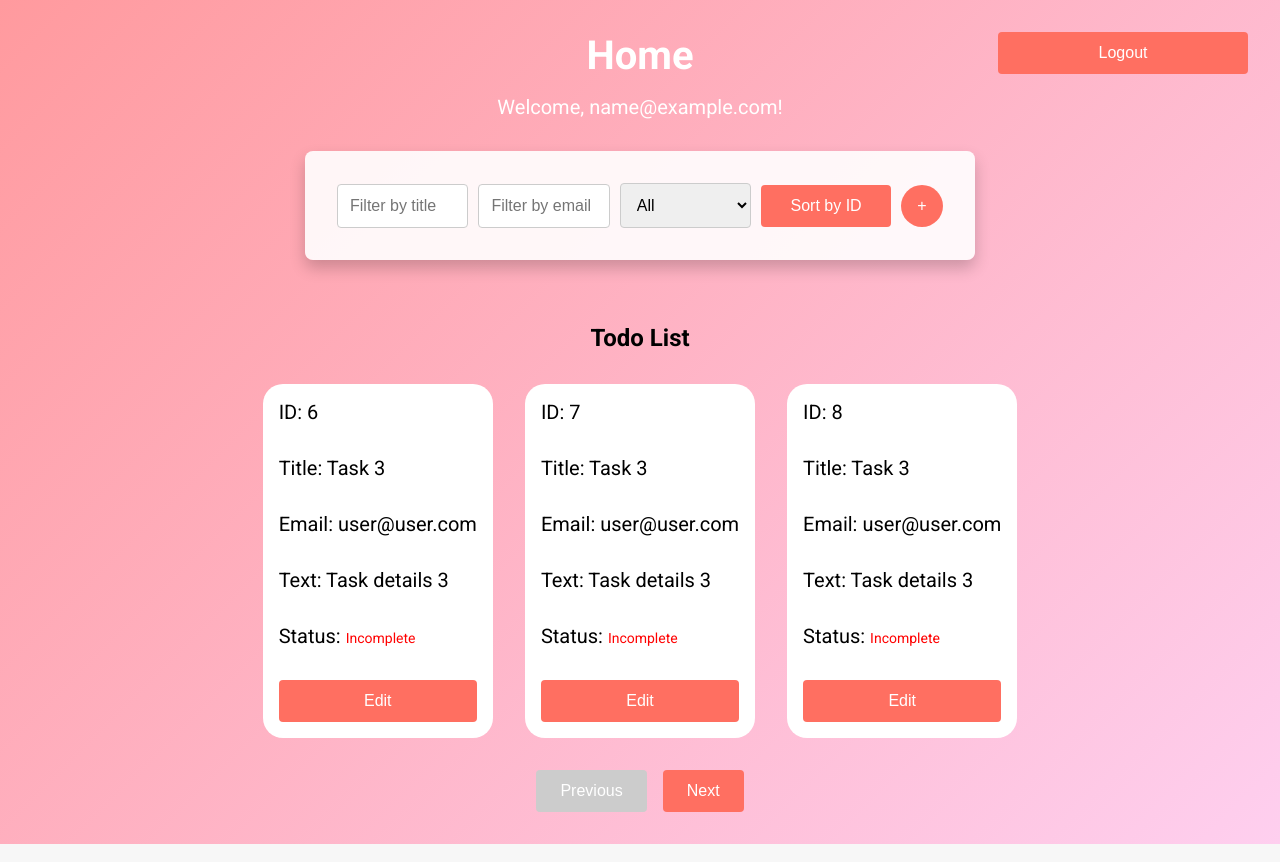
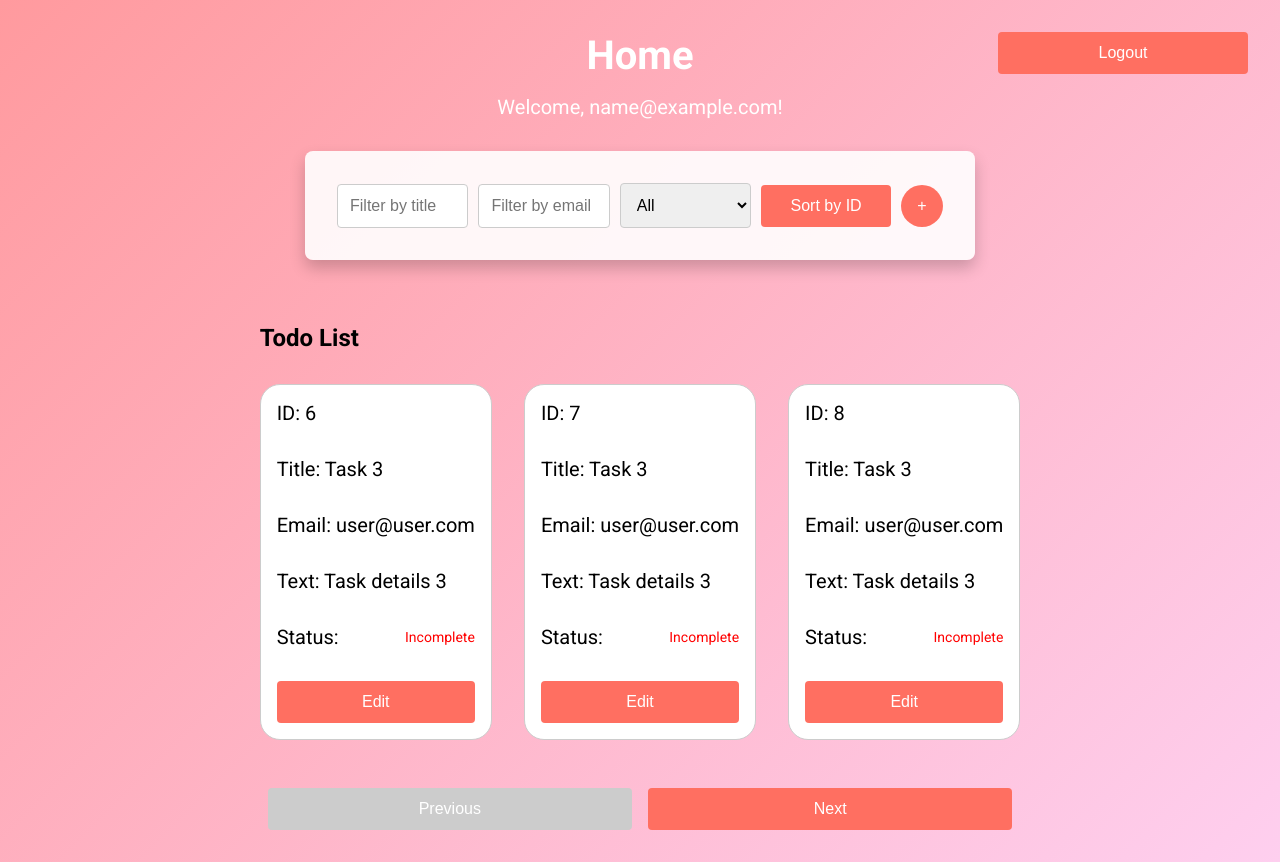
Before and after one commit to koliaha/todo-app, a Vue app: page / in a window 1280 px wide. Built offline with nearby package versions, Linux system fonts and the light colour scheme; sample sign-in values are in the browser's storage.

Commit message:
add fixes

```diff
--- a/src/assets/main.scss
+++ b/src/assets/main.scss
@@ -153,6 +153,12 @@ span {
 .todo-item {
   p {
     color: black;
+    display: flex;
+    justify-content: space-between;
+    align-items: center;
+  }
+  span {
+    margin: 0;
   }
 }
 @keyframes fadeInUp {
--- a/src/components/TodoForm.vue
+++ b/src/components/TodoForm.vue
@@ -32,14 +32,12 @@
 </template>
 
 <script setup lang="ts">
-import { ref } from 'vue'
 import { useStore } from 'vuex'
 import { useForm, useField } from 'vee-validate'
 import * as yup from 'yup'
 
 const store = useStore()
 
-// Определяем схему валидации с использованием yup
 const schema = yup.object({
   title: yup
     .string()
@@ -49,16 +47,12 @@ const schema = yup.object({
   email: yup.string().email('Invalid email').required('Email is required'),
   text: yup.string(),
 })
-
-// Используем useForm и useField из vee-validate для управления формой и полями
 const { handleSubmit, errors, resetForm } = useForm({
   validationSchema: schema,
 })
-
 const { value: title } = useField('title')
 const { value: email } = useField('email')
 const { value: text } = useField('text')
-
 const onSubmit = (values: { title: string; email: string; text?: string }) => {
   store.dispatch('addTodo', {
     title: values.title,
--- a/src/components/TodoItem.vue
+++ b/src/components/TodoItem.vue
@@ -1,74 +1,53 @@
 <template>
-  <li :class="{ 'todo-item': true, completed: todo.completed }">
-    <input
-      type="checkbox"
-      :checked="todo.completed"
-      @change="toggleTodo(todo.id)"
-    />
-    <span>{{ todo.text }}</span>
-    <button @click="removeTodo(todo.id)">Remove</button>
-  </li>
+  <div class="todo-item">
+    <p>ID: {{ todo.id }}</p>
+    <p>Title: {{ todo.title }}</p>
+    <p>Email: {{ todo.email }}</p>
+    <p v-if="!isEditing">Text: {{ todo.text }}</p>
+    <textarea v-else v-model="localTodo.text"></textarea>
+    <p>
+      Status:
+      <span v-if="!isEditing">{{
+        todo.completed ? 'Completed' : 'Incomplete'
+      }}</span>
+      <input v-else type="checkbox" v-model="localTodo.completed" />
+    </p>
+    <button @click="editTodo" v-if="!isEditing && isAdmin">Edit</button>
+    <button @click="saveTodo" v-if="isEditing">Save</button>
+  </div>
 </template>
 
 <script setup lang="ts">
-import { defineProps } from 'vue'
+import { ref, computed, defineProps } from 'vue'
 import { useStore } from 'vuex'
-import { State } from '@/store'
+import { Todo } from '../interfaces'
 
 const props = defineProps<{
-  todo: { id: number; text: string; completed: boolean }
+  todo: Todo
 }>()
 
-const store = useStore<State>()
+const store = useStore()
 
-const toggleTodo = (id: number) => {
-  store.dispatch('toggleTodo', id)
+const isAdmin = computed(() => store.getters.currentUser?.role === 'admin')
+const isEditing = ref(false)
+
+const localTodo = ref({ ...props.todo })
+
+const editTodo = () => {
+  isEditing.value = true
 }
 
-const removeTodo = (id: number) => {
-  store.dispatch('removeTodo', id)
+const saveTodo = () => {
+  store.dispatch('updateTodo', { ...localTodo.value, editing: false })
+  isEditing.value = false
 }
 </script>
-<style lang="scss" >
+
+<style scoped>
 .todo-item {
-  display: flex;
-  align-items: center;
-  justify-content: space-between;
+  border: 1px solid #ccc;
+  padding: 1rem;
   margin-bottom: 1rem;
-  font-family: 'Roboto', sans-serif;
-  animation: fadeInUp 0.5s ease-in-out;
-  transition: transform 0.3s;
-
-  &.completed span {
-    text-decoration: line-through;
-    color: #888;
-  }
-  p {
-    color: black;
-  }
-  input[type='checkbox'] {
-    margin-right: 1rem;
-    transform: scale(1.5);
-    cursor: pointer;
-    transition: transform 0.3s;
-
-    &:hover {
-      transform: scale(1.7);
-    }
-  }
-
-  span {
-    flex-grow: 1;
-    font-size: 1.1rem;
-  }
-
-  button {
-    width: auto;
-    padding: 0.5rem 1rem;
-  }
-
-  &:hover {
-    transform: translateY(-5px);
-  }
+  border-radius: 8px;
 }
 </style>
--- a/src/components/TodoList.vue
+++ b/src/components/TodoList.vue
@@ -1,33 +1,98 @@
 <template>
+  <div>
+    <h2 class="todo-title">Todo List</h2>
     <div class="todo-list">
-      <ul>
-        <TodoItem v-for="todo in todos" :key="todo.id" :todo="todo" />
-      </ul>
+      <TodoItem
+        v-for="todo in paginatedTodos"
+        :key="todo.id"
+        :todo="todo"
+        @updateTodo="updateTodo"
+      />
+    </div>
+    <div class="pagination">
+      <button @click="prevPage" :disabled="page === 1">Previous</button>
+      <button @click="nextPage" :disabled="page === totalPages">Next</button>
+    </div>
   </div>
 </template>
 
 <script setup lang="ts">
-  import { computed } from 'vue'
+import { computed, ref, defineProps } from 'vue'
 import { useStore } from 'vuex'
-  import { State } from '@/store'
 import TodoItem from './TodoItem.vue'
+import { Todo } from '../interfaces'
 
-  const store = useStore<State>()
+const props = defineProps<{
+  filter: {
+    title: string
+    email: string
+    status: string
+  }
+  sortById: boolean
+}>()
+
+const store = useStore()
 const todos = computed(() => store.getters.todos)
+
+const page = ref(1)
+const pageSize = 3
+
+const filteredTodos = computed(() => {
+  return todos.value.filter((todo: Todo) => {
+    return (
+      (!props.filter.title || todo.title.includes(props.filter.title)) &&
+      (!props.filter.email || todo.email.includes(props.filter.email)) &&
+      (!props.filter.status ||
+        (props.filter.status === 'completed'
+          ? todo.completed
+          : !todo.completed))
+    )
+  })
+})
+
+const sortedTodos = computed(() => {
+  return !props.sortById
+    ? filteredTodos.value
+    : [...filteredTodos.value].sort((a, b) => a.id - b.id)
+})
+
+const paginatedTodos = computed(() => {
+  const start = (page.value - 1) * pageSize
+  return sortedTodos.value.slice(start, start + pageSize)
+})
+
+const totalPages = computed(() => {
+  return Math.ceil(sortedTodos.value.length / pageSize)
+})
+
+const nextPage = () => {
+  if (page.value < totalPages.value) {
+    page.value++
+  }
+}
+
+const prevPage = () => {
+  if (page.value > 1) {
+    page.value--
+  }
+}
+
+const updateTodo = (updatedTodo: Todo) => {
+  store.dispatch('updateTodo', updatedTodo)
+}
 </script>
 
-  <style scoped lang="scss">
+<style scoped>
+.todo-title {
+  margin-top: 2rem;
+  font-size: 1.5rem;
+}
 .todo-list {
-    max-width: 600px;
-    margin: 0 auto;
-    padding: 20px;
-    background: #fff;
-    box-shadow: 0 0 10px rgba(0, 0, 0, 0.1);
-
-    ul {
-      list-style: none;
-      padding: 0;
-      margin: 0;
+  margin-top: 1rem;
 }
+.pagination {
+  margin-top: 1rem;
+  display: flex;
+  justify-content: center;
 }
 </style>
--- /dev/null
+++ b/src/interfaces/index.ts
@@ -0,0 +1,21 @@
+export interface Todo {
+  id: number
+  title: string
+  email: string
+  text: string
+  completed: boolean
+}
+
+export interface User {
+  email: string
+  password: string
+  role: 'user' | 'admin'
+}
+
+export interface State {
+  todos: Todo[]
+  users: User[]
+  currentUser: User | null
+  nextTodoId: number
+  isAuthenticated: boolean
+}
--- a/src/router/index.ts
+++ b/src/router/index.ts
@@ -1,7 +1,7 @@
 import { createRouter, createWebHistory, RouteRecordRaw } from 'vue-router'
 import Home from '../views/Home.vue'
 import Login from '../views/Login.vue'
-import store from '@/store'  // Импорт store
+import store from '@/store'
 
 const routes: Array<RouteRecordRaw> = [
   {
--- a/src/store/index.ts
+++ b/src/store/index.ts
@@ -1,26 +1,6 @@
 import { createStore } from 'vuex'
 
-export interface Todo {
-  id: number
-  title: string
-  email: string
-  text: string
-  completed: boolean
-}
-
-export interface User {
-  email: string
-  password: string
-  role: 'user' | 'admin'
-}
-
-export interface State {
-  todos: Todo[]
-  users: User[]
-  currentUser: User | null
-  nextTodoId: number
-  isAuthenticated: boolean
-}
+import { State, User, Todo } from '../interfaces'
 
 const savedUser = localStorage.getItem('currentUser')
 
--- a/src/views/Home.vue
+++ b/src/views/Home.vue
@@ -16,35 +16,8 @@
       <button @click="formAdd = !formAdd" class="add" :class="formAdd && 'isActive'">+</button>
     </div>
 
-    <TodoForm class="" v-if="formAdd" />
-    <h2 class="todo-title">Todo List</h2>
-    <div class="todo-list">
-      <div v-for="todo in paginatedTodos" :key="todo.id" class="todo-item">
-        <p>ID: {{ todo.id }}</p>
-        <p>Title: {{ todo.title }}</p>
-        <p>Email: {{ todo.email }}</p>
-        <p v-if="!todo.editing">Text: {{ todo.text }}</p>
-        <textarea v-else v-model="todo.text"></textarea>
-        <p>
-          Status:
-          <span v-if="!todo.editing">{{
-            todo.completed ? 'Completed' : 'Incomplete'
-          }}</span>
-          <input v-else type="checkbox" v-model="todo.completed" />
-        </p>
-        <!-- <button @click="toggleTodo(todo.id)" v-if="!todo.editing">
-          Toggle Status
-        </button> -->
-        <button @click="editTodo(todo)" v-if="!todo.editing && isAdmin">
-          Edit
-        </button>
-        <button @click="saveTodo(todo)" v-if="todo.editing">Save</button>
-      </div>
-    </div>
-    <div class="pagination">
-      <button @click="prevPage" :disabled="page === 1">Previous</button>
-      <button @click="nextPage" :disabled="page === totalPages">Next</button>
-    </div>
+    <TodoForm v-if="formAdd" />
+    <TodoList :filter="filter" :sortById="sortById" />
   </div>
 </template>
 
@@ -53,86 +26,27 @@ import { computed, ref } from 'vue'
 import { useStore } from 'vuex'
 import { useRouter } from 'vue-router'
 import TodoForm from '../components/TodoForm.vue'
+import TodoList from '../components/TodoList.vue'
 
 const store = useStore()
 const router = useRouter()
 
 const currentUser = computed(() => store.getters.currentUser)
-const todos = computed(() => store.getters.todos)
-const isAdmin = computed(() => currentUser.value?.role === 'admin')
+// const isAdmin = computed(() => currentUser.value?.role === 'admin')
 const formAdd = ref(false)
 const sortById = ref(false)
+
 const logout = () => {
   store.dispatch('logout')
   router.push({ name: 'Login' })
 }
+
 const filter = ref({
   title: '',
   email: '',
   status: '',
 })
-const sortKey = ref('id')
-const page = ref(1)
-const pageSize = 3
-
-const filteredTodos = computed(() => {
-  return todos.value.filter((todo) => {
-    return (
-      (!filter.value.title || todo.title.includes(filter.value.title)) &&
-      (!filter.value.email || todo.email.includes(filter.value.email)) &&
-      (!filter.value.status ||
-        (filter.value.status === 'completed'
-          ? todo.completed
-          : !todo.completed))
-    )
-  })
-})
-
-const sortedTodos = computed(() => {
-  return !sortById.value
-    ? filteredTodos.value
-    : [...filteredTodos.value].sort((a, b) => {
-        if (sortKey.value === 'id') {
-          return a.id - b.id
-        }
-        return 0
-      })
-})
-
-const paginatedTodos = computed(() => {
-  const start = (page.value - 1) * pageSize
-  return sortedTodos.value.slice(start, start + pageSize)
-})
-
-const totalPages = computed(() => {
-  return Math.ceil(sortedTodos.value.length / pageSize)
-})
-
-const nextPage = () => {
-  if (page.value < totalPages.value) {
-    page.value++
-  }
-}
-
-const prevPage = () => {
-  if (page.value > 1) {
-    page.value--
-  }
-}
-
-// const toggleTodo = (id: number) => {
-//   store.dispatch('toggleTodo', id)
-// }
-
-const editTodo = (todo: any) => {
-  todo.editing = true
-}
-
-const saveTodo = (todo: any) => {
-  store.dispatch('updateTodo', { ...todo, editing: false })
-}
 </script>
-
 <style lang="scss">
 @import '../assets/main.scss';
 
@@ -194,9 +108,9 @@ const saveTodo = (todo: any) => {
   select {
     margin: 0;
   }
-  button{
-    &.isActive{
-        background: green;
+  button {
+    &.isActive {
+      background: green;
     }
   }
   .pagination {
--- a/src/views/Login.vue
+++ b/src/views/Login.vue
@@ -50,8 +50,16 @@
   validationSchema: schema,
 })
 
-  const { value: email, errorMessage: emailError, meta: emailMeta } = useField('email')
-  const { value: password, errorMessage: passwordError, meta: passwordMeta } = useField('password')
+const {
+  value: email,
+  errorMessage: emailError,
+  meta: emailMeta,
+} = useField('email')
+const {
+  value: password,
+  errorMessage: passwordError,
+  meta: passwordMeta,
+} = useField('password')
 
 const touched = {
   email: emailMeta.touched,
@@ -101,7 +109,7 @@
 
   input {
     @apply input;
-      border-color: #ccc; // Устанавливаем серый цвет границы по умолчанию
+    border-color: #ccc;
   }
 
   .is-invalid {
```
Lines whose indentation alone changed are shown as unchanged.
